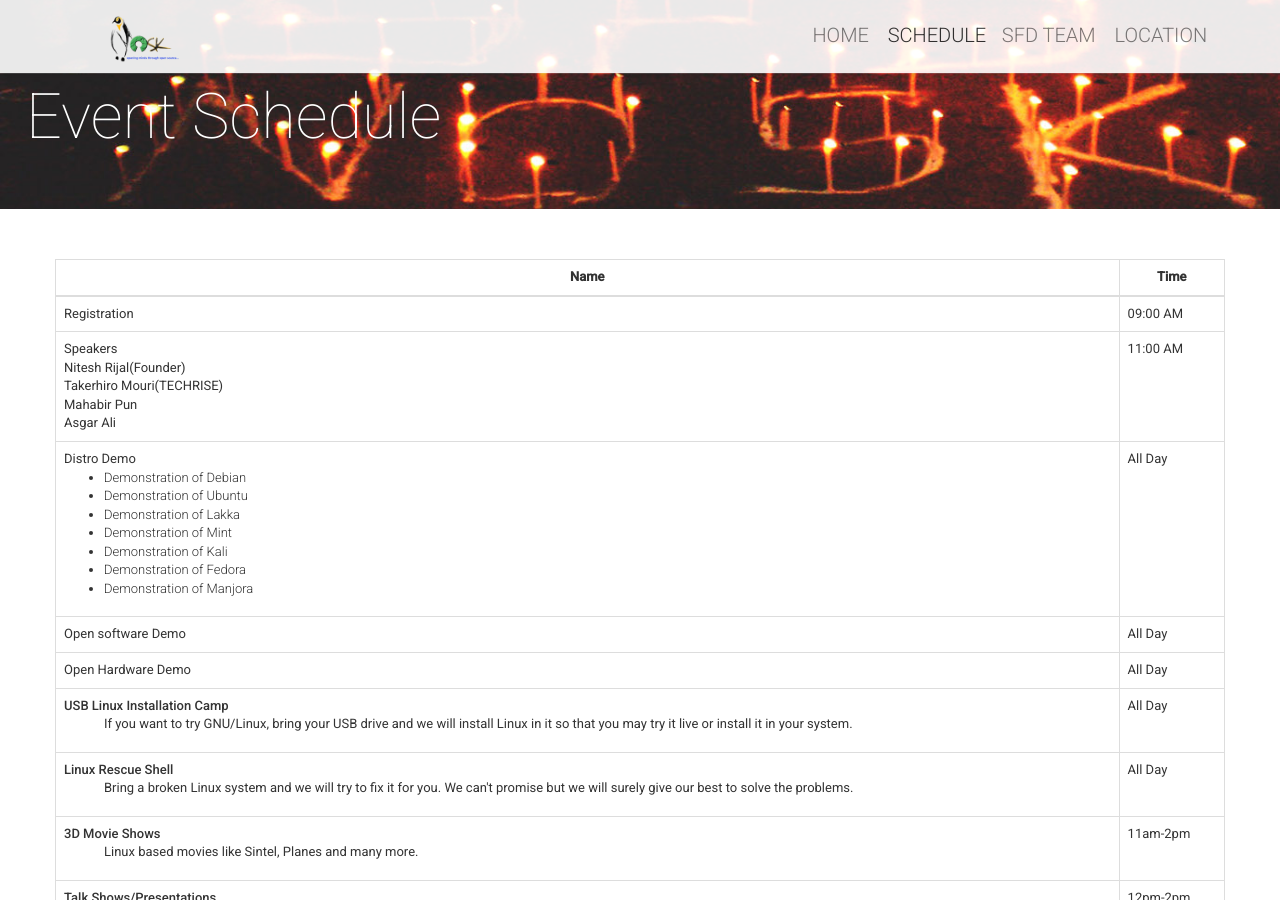
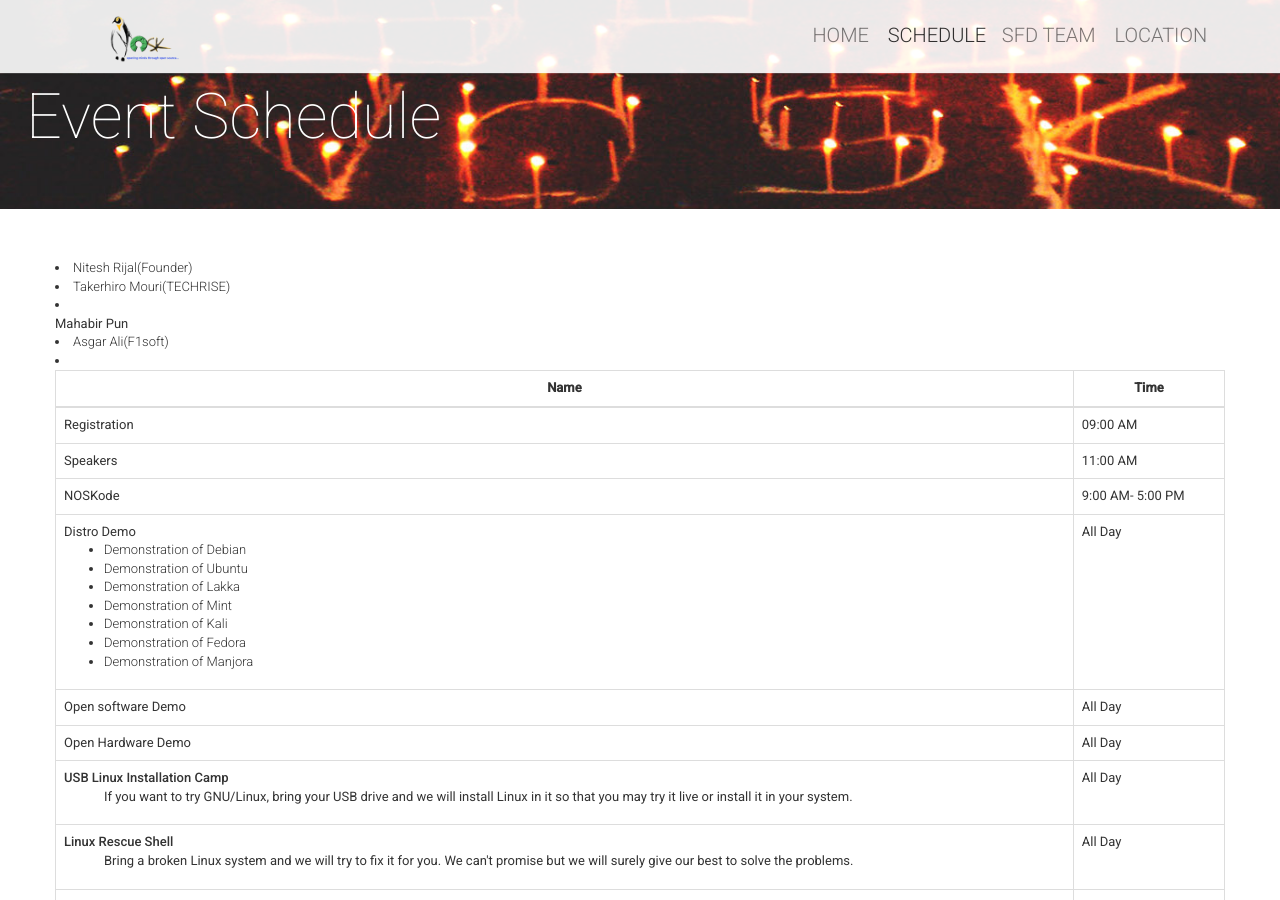
Before and after one commit to openosk/openosk.github.io, a Jekyll site: the page built from schedule.html, in a window 1280 px wide and 900 px high, scrolled down 391 px. Built offline with Jekyll 4.4.1, drawn with Linux system fonts in a browser that asks for light colours; nearby versions of some CDN libraries; comment, search, counter and statistics services are not loaded.

Commit message:
updateSchedule

```diff
--- a/_includes/schedule-table.html
+++ b/_includes/schedule-table.html
@@ -18,12 +18,18 @@
                                 <td>09:00 AM</td>
                             </tr>
                             <tr>
-                            	<td>Speakers<br>
-                            	Nitesh Rijal(Founder)<br>
-                            	Takerhiro Mouri(TECHRISE)<br>
-                            	Mahabir Pun<br>
-                            	Asgar Ali</td>
+                            	<td>Speakers</td>
+                            	<li>Nitesh Rijal(Founder)</li>
+                            	<li>Takerhiro Mouri(TECHRISE)</li>
+                            	<li></li>Mahabir Pun</li>
+                            	<li>Asgar Ali(F1soft)</li>
+                            	</td>
                             	<td>11:00 AM</td>
+                            </tr>
+                            <tr>
+                            	<td>NOSKode</td>
+                            	<li></li>
+                            	<td>9:00 AM- 5:00 PM</td>
                             </tr>
 							<tr>
 								<td>Distro Demo
```
